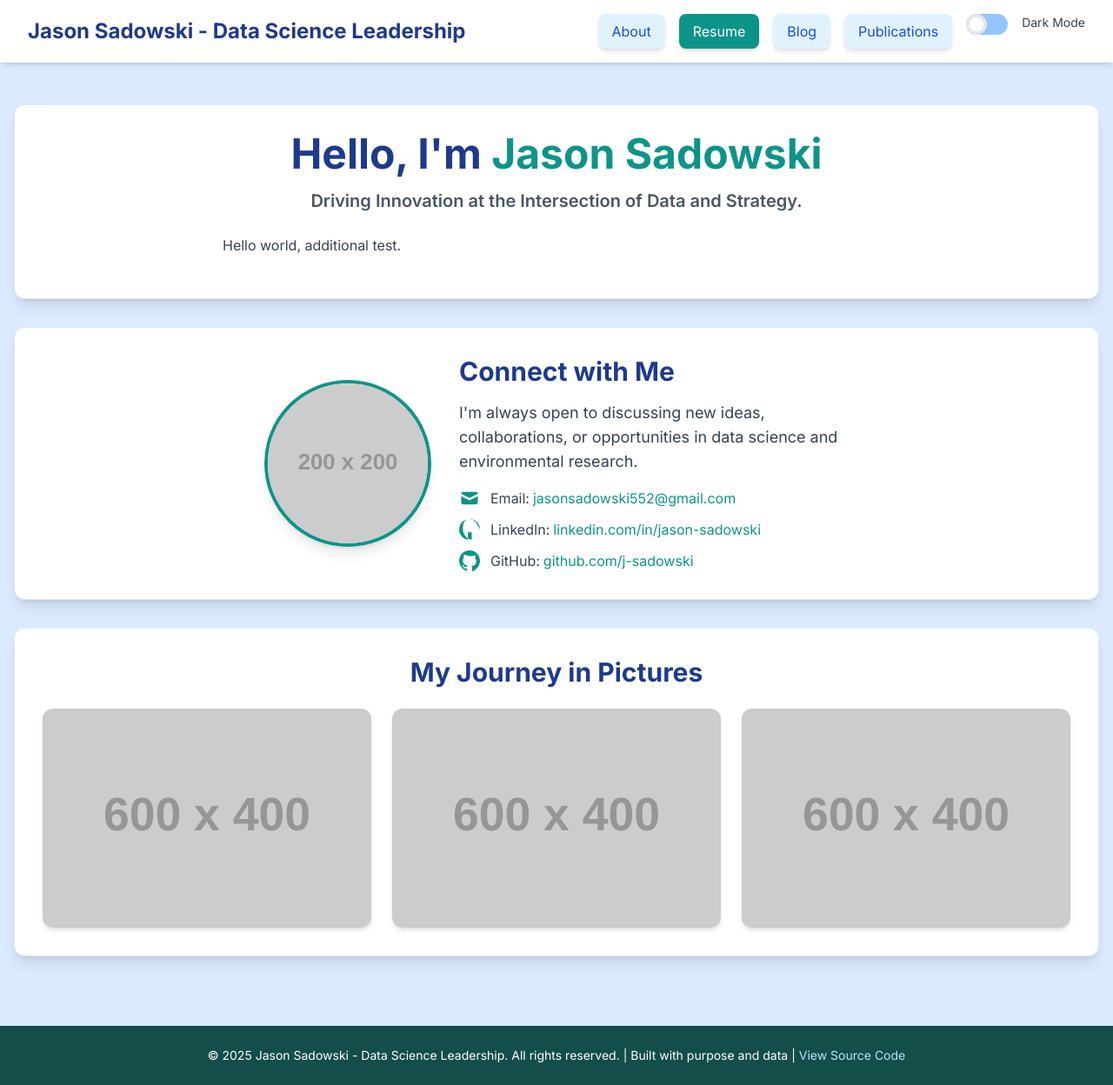
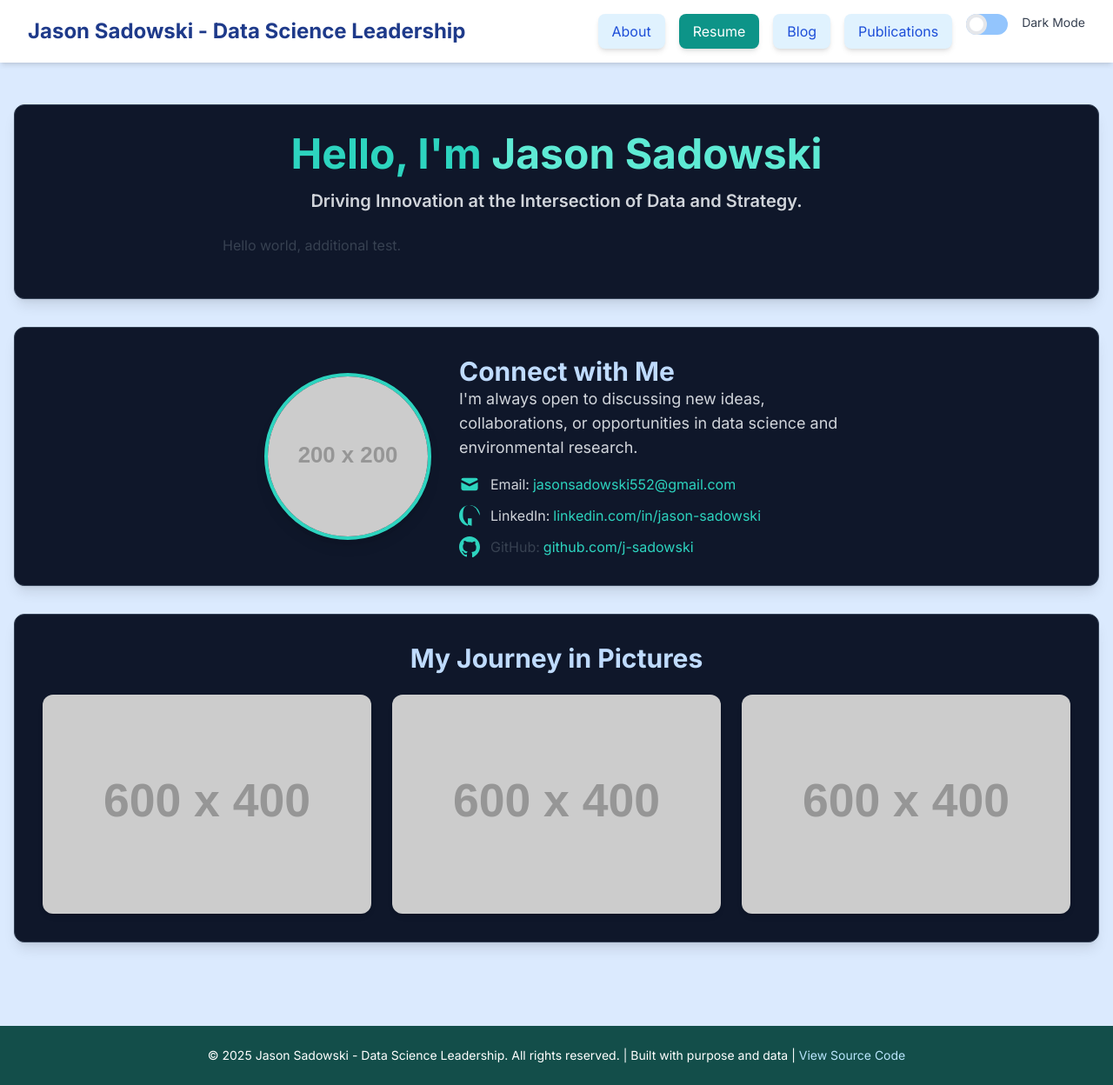
Before and after one commit to j-sadowski/personal_website, a Jekyll site: the page built from index.html, in a window 1280 px wide and 1248 px high. Shown: the whole window at 87% size. Built offline with Jekyll 4.4.1, drawn with Linux system fonts in a browser that asks for light colours; nearby versions of some CDN libraries.

Commit message:
removed dark mode class from index

```diff
--- a/index.html
+++ b/index.html
@@ -4,11 +4,11 @@ title: Jason Sadowski - Data Science Leadership
 ---
 
 <!-- Main Content - About Me Section -->
-<section class="bg-white dark:bg-slate-900 p-6 sm:p-8 rounded-xl shadow-lg border border-blue-100 dark:border-slate-700 mb-8">
-    <h1 class="text-4xl sm:text-5xl font-extrabold text-blue-900 mb-4 text-center dark:text-teal-400">
-        Hello, I'm <span class="text-teal-600 dark:text-teal-300">Jason Sadowski</span>
+<section class="bg-slate-900 p-6 sm:p-8 rounded-xl shadow-lg border border-slate-700 mb-8">
+    <h1 class="text-4xl sm:text-5xl font-extrabold text-blue-900 mb-4 text-center text-teal-400">
+        Hello, I'm <span class="text-teal-300">Jason Sadowski</span>
     </h1>
-    <p class="text-xl text-gray-600 dark:text-gray-300 mb-6 text-center max-w-2xl mx-auto">
+    <p class="text-xl text-gray-300 mb-6 text-center max-w-2xl mx-auto">
         <span class="font-semibold">Driving Innovation at the Intersection of Data and Strategy.</span>
     </p>
 
@@ -21,31 +21,31 @@ title: Jason Sadowski - Data Science Leadership
 
 
 <!-- New: Connect with Me Section -->
-<section class="bg-white dark:bg-slate-900 p-6 sm:p-8 rounded-xl shadow-lg border border-blue-100 dark:border-slate-700 mb-8 flex flex-col md:flex-row items-center justify-center gap-8">
+<section class="bg-slate-900 p-6 sm:p-8 rounded-xl shadow-lg border border-slate-700 mb-8 flex flex-col md:flex-row items-center justify-center gap-8">
     <div class="flex-shrink-0">
         <img src="https://placehold.co/200x200/C1E9F7/005A7F?text=Your+Headshot"
                 alt="Your Headshot"
-                class="w-48 h-48 rounded-full object-cover shadow-lg border-4 border-teal-600 dark:border-teal-400"
+                class="w-48 h-48 rounded-full object-cover shadow-lg border-4 border-teal-400"
                 onerror="this.onerror=null;this.src='https://placehold.co/200x200/D1E0F5/3B82F6?text=Image+Error';"
         >
     </div>
     <div class="text-center md:text-left max-w-md">
-        <h2 class="text-3xl font-bold text-blue-900 mb-4 dark:text-blue-200">Connect with Me</h2>
-        <p class="text-lg text-gray-700 dark:text-gray-300 mb-4">
+        <h2 class="text-3xl font-bold text-blue-200">Connect with Me</h2>
+        <p class="text-lg text-gray-300 mb-4">
             I'm always open to discussing new ideas, collaborations, or opportunities in data science and environmental research.
         </p>
         <div class="space-y-3">
-            <p class="flex items-center justify-center md:justify-start text-gray-700 dark:text-gray-300">
-                <svg class="w-6 h-6 mr-3 text-teal-600 dark:text-teal-400" fill="currentColor" viewBox="0 0 20 20" xmlns="http://www.w3.org/2000/svg"><path d="M2.003 5.884L10 9.882l7.997-3.998A2 2 0 0016 4H4a2 2 0 00-1.997 1.884z"></path><path d="M18 8.118l-8 4-8-4V14a2 2 0 002 2h12a2 2 0 002-2V8.118z"></path></svg>
-                Email: <a href="mailto:jasonsadowski552@gmail.com" class="text-teal-600 hover:underline ml-1 dark:text-teal-400">jasonsadowski552@gmail.com</a>
+            <p class="flex items-center justify-center md:justify-start text-gray-300">
+                <svg class="w-6 h-6 mr-3 text-teal-400" fill="currentColor" viewBox="0 0 20 20" xmlns="http://www.w3.org/2000/svg"><path d="M2.003 5.884L10 9.882l7.997-3.998A2 2 0 0016 4H4a2 2 0 00-1.997 1.884z"></path><path d="M18 8.118l-8 4-8-4V14a2 2 0 002 2h12a2 2 0 002-2V8.118z"></path></svg>
+                Email: <a href="mailto:jasonsadowski552@gmail.com" class="hover:underline ml-1 text-teal-400">jasonsadowski552@gmail.com</a>
+            </p>
+            <p class="flex items-center justify-center md:justify-start text-gray-300">
+                <svg class="w-6 h-6 mr-3 text-teal-400" fill="currentColor" viewBox="0 0 20 20" xmlns="http://www.w3.org/2000/svg"><path fill-rule="evenodd" d="M16.3 3.414A9.954 9.954 0 0010 0C4.477 0 0 4.477 0 10c0 4.935 3.633 9.034 8.397 9.882V12.75H6.25V9.5h2.147V7.086c0-2.115 1.29-3.277 3.19-3.277.909 0 1.68.067 1.906.096v2.548h-1.503c-.911 0-1.09.432-1.09 1.066V9.5h2.404L13.5 12.75h-1.503V19.882C16.367 19.034 20 14.935 20 10c0-5.523-4.477-10-10-10S3.7 4.477 3.7 10c0 4.935 3.633 9.034 8.397 9.882V12.75H6.25V9.5h2.147V7.086c0-2.115 1.29-3.277 3.19-3.277.909 0 1.68.067 1.906.096v2.548h-1.503c-.911 0-1.09.432-1.09 1.066V9.5h2.404L13.5 12.75h-1.503V19.882C16.367 19.034 20 14.935 20 10z" clip-rule="evenodd"></path></svg>
+                LinkedIn: <a href="https://linkedin.com/in/jason-sadowski" target="_blank" class="hover:underline ml-1 text-teal-400">linkedin.com/in/jason-sadowski</a>
             </p>
             <p class="flex items-center justify-center md:justify-start text-gray-700 dark:text-gray-300">
-                <svg class="w-6 h-6 mr-3 text-teal-600 dark:text-teal-400" fill="currentColor" viewBox="0 0 20 20" xmlns="http://www.w3.org/2000/svg"><path fill-rule="evenodd" d="M16.3 3.414A9.954 9.954 0 0010 0C4.477 0 0 4.477 0 10c0 4.935 3.633 9.034 8.397 9.882V12.75H6.25V9.5h2.147V7.086c0-2.115 1.29-3.277 3.19-3.277.909 0 1.68.067 1.906.096v2.548h-1.503c-.911 0-1.09.432-1.09 1.066V9.5h2.404L13.5 12.75h-1.503V19.882C16.367 19.034 20 14.935 20 10c0-5.523-4.477-10-10-10S3.7 4.477 3.7 10c0 4.935 3.633 9.034 8.397 9.882V12.75H6.25V9.5h2.147V7.086c0-2.115 1.29-3.277 3.19-3.277.909 0 1.68.067 1.906.096v2.548h-1.503c-.911 0-1.09.432-1.09 1.066V9.5h2.404L13.5 12.75h-1.503V19.882C16.367 19.034 20 14.935 20 10z" clip-rule="evenodd"></path></svg>
-                LinkedIn: <a href="https://linkedin.com/in/jason-sadowski" target="_blank" class="text-teal-600 hover:underline ml-1 dark:text-teal-400">linkedin.com/in/jason-sadowski</a>
-            </p>
-            <p class="flex items-center justify-center md:justify-start text-gray-700 dark:text-gray-300">
-                <svg class="w-6 h-6 mr-3 text-teal-600 dark:text-teal-400" fill="currentColor" viewBox="0 0 20 20" xmlns="http://www.w3.org/2000/svg"><path fill-rule="evenodd" d="M10 0C4.477 0 0 4.484 0 10.017c0 4.425 2.865 8.18 6.839 9.504.5.092.682-.217.682-.483 0-.237-.008-.868-.013-1.703-2.782.605-3.369-1.343-3.369-1.343-.454-1.158-1.107-1.465-1.107-1.465-.908-.62.069-.608.069-.608 1.007.07 1.532 1.03 1.532 1.03.89 1.533 2.338 1.089 2.903.834.091-.647.35-1.089.636-1.334-2.224-.252-4.555-1.111-4.555-4.933 0-1.09.39-1.984 1.029-2.682-.103-.252-.446-1.27.098-2.651 0 0 .84-.27 2.75 1.025A9.23 9.23 0 0110 5.467c.85.006 1.7.11 2.5.324 1.909-1.295 2.747-1.025 2.747-1.025.546 1.382.202 2.399.099 2.651.64.698 1.028 1.592 1.028 2.682 0 3.83-.87 4.675-4.568 4.925.359.309.678.92.678 1.854 0 1.334-.012 2.41-.012 2.73 0 .267.18.577.688.483C17.135 18.2 20 14.442 20 10.017 20 4.484 15.523 0 10 0z" clip-rule="evenodd"></path></svg>
-                GitHub: <a href="https://github.com/j-sadowski" target="_blank" class="text-teal-600 hover:underline ml-1 dark:text-teal-400">github.com/j-sadowski</a>
+                <svg class="w-6 h-6 mr-3 text-teal-400" fill="currentColor" viewBox="0 0 20 20" xmlns="http://www.w3.org/2000/svg"><path fill-rule="evenodd" d="M10 0C4.477 0 0 4.484 0 10.017c0 4.425 2.865 8.18 6.839 9.504.5.092.682-.217.682-.483 0-.237-.008-.868-.013-1.703-2.782.605-3.369-1.343-3.369-1.343-.454-1.158-1.107-1.465-1.107-1.465-.908-.62.069-.608.069-.608 1.007.07 1.532 1.03 1.532 1.03.89 1.533 2.338 1.089 2.903.834.091-.647.35-1.089.636-1.334-2.224-.252-4.555-1.111-4.555-4.933 0-1.09.39-1.984 1.029-2.682-.103-.252-.446-1.27.098-2.651 0 0 .84-.27 2.75 1.025A9.23 9.23 0 0110 5.467c.85.006 1.7.11 2.5.324 1.909-1.295 2.747-1.025 2.747-1.025.546 1.382.202 2.399.099 2.651.64.698 1.028 1.592 1.028 2.682 0 3.83-.87 4.675-4.568 4.925.359.309.678.92.678 1.854 0 1.334-.012 2.41-.012 2.73 0 .267.18.577.688.483C17.135 18.2 20 14.442 20 10.017 20 4.484 15.523 0 10 0z" clip-rule="evenodd"></path></svg>
+                GitHub: <a href="https://github.com/j-sadowski" target="_blank" class="hover:underline ml-1 text-teal-400">github.com/j-sadowski</a>
             </p>
         </div>
     </div>
@@ -53,8 +53,8 @@ title: Jason Sadowski - Data Science Leadership
 
 
 <!-- Image Gallery Section -->
-<section class="bg-white dark:bg-slate-900 p-6 sm:p-8 rounded-xl shadow-lg border border-blue-100 dark:border-slate-700">
-    <h2 class="text-3xl font-bold text-blue-900 mb-6 text-center dark:text-blue-200">My Journey in Pictures</h2>
+<section class="bg-slate-900 p-6 sm:p-8 rounded-xl shadow-lg border border-slate-700">
+    <h2 class="text-3xl font-bold mb-6 text-center text-blue-200">My Journey in Pictures</h2>
     <div class="grid grid-cols-1 sm:grid-cols-2 lg:grid-cols-3 gap-6">
         <!-- Image 1 -->
         <div class="relative overflow-hidden rounded-xl shadow-md group">
@@ -63,7 +63,7 @@ title: Jason Sadowski - Data Science Leadership
                     class="w-full h-auto object-cover transform transition duration-500 group-hover:scale-105"
                     onerror="this.onerror=null;this.src='https://placehold.co/600x400/D1E0F5/3B82F6?text=Image+Loading+Error';"
             >
-            <div class="absolute inset-0 bg-blue-900 bg-opacity-40 flex items-center justify-center opacity-0 group-hover:opacity-100 transition-opacity duration-300 dark:bg-slate-700 dark:bg-opacity-70">
+            <div class="absolute inset-0 bg-opacity-70 flex items-center justify-center opacity-0 group-hover:opacity-100 transition-opacity duration-300 bg-slate-700">
                 <p class="text-white text-lg font-semibold text-center p-4">Early days in marine ecology research.</p>
             </div>
         </div>
@@ -75,7 +75,7 @@ title: Jason Sadowski - Data Science Leadership
                     class="w-full h-auto object-cover transform transition duration-500 group-hover:scale-105"
                     onerror="this.onerror=null;this.src='https://placehold.co/600x400/D1E0F5/3B82F6?text=Image+Loading+Error';"
             >
-            <div class="absolute inset-0 bg-blue-900 bg-opacity-40 flex items-center justify-center opacity-0 group-hover:opacity-100 transition-opacity duration-300 dark:bg-slate-700 dark:bg-opacity-70">
+            <div class="absolute inset-0 bg-opacity-70 flex items-center justify-center opacity-0 group-hover:opacity-100 transition-opacity duration-300 bg-slate-700">
                 <p class="text-white text-lg font-semibold text-center p-4">Applying analytical skills in data science.</p>
             </div>
         </div>
@@ -87,7 +87,7 @@ title: Jason Sadowski - Data Science Leadership
                     class="w-full h-auto object-cover transform transition duration-500 group-hover:scale-105"
                     onerror="this.onerror=null;this.src='https://placehold.co/600x400/D1E0F5/3B82F6?text=Image+Loading+Error';"
             >
-            <div class="absolute inset-0 bg-blue-900 bg-opacity-40 flex items-center justify-center opacity-0 group-hover:opacity-100 transition-opacity duration-300 dark:bg-slate-700 dark:bg-opacity-70">
+            <div class="absolute inset-0 bg-opacity-70 flex items-center justify-center opacity-0 group-hover:opacity-100 transition-opacity duration-300 bg-slate-700">
                 <p class="text-white text-lg font-semibold text-center p-4">Leading and inspiring data-driven initiatives.</p>
             </div>
         </div>
```
